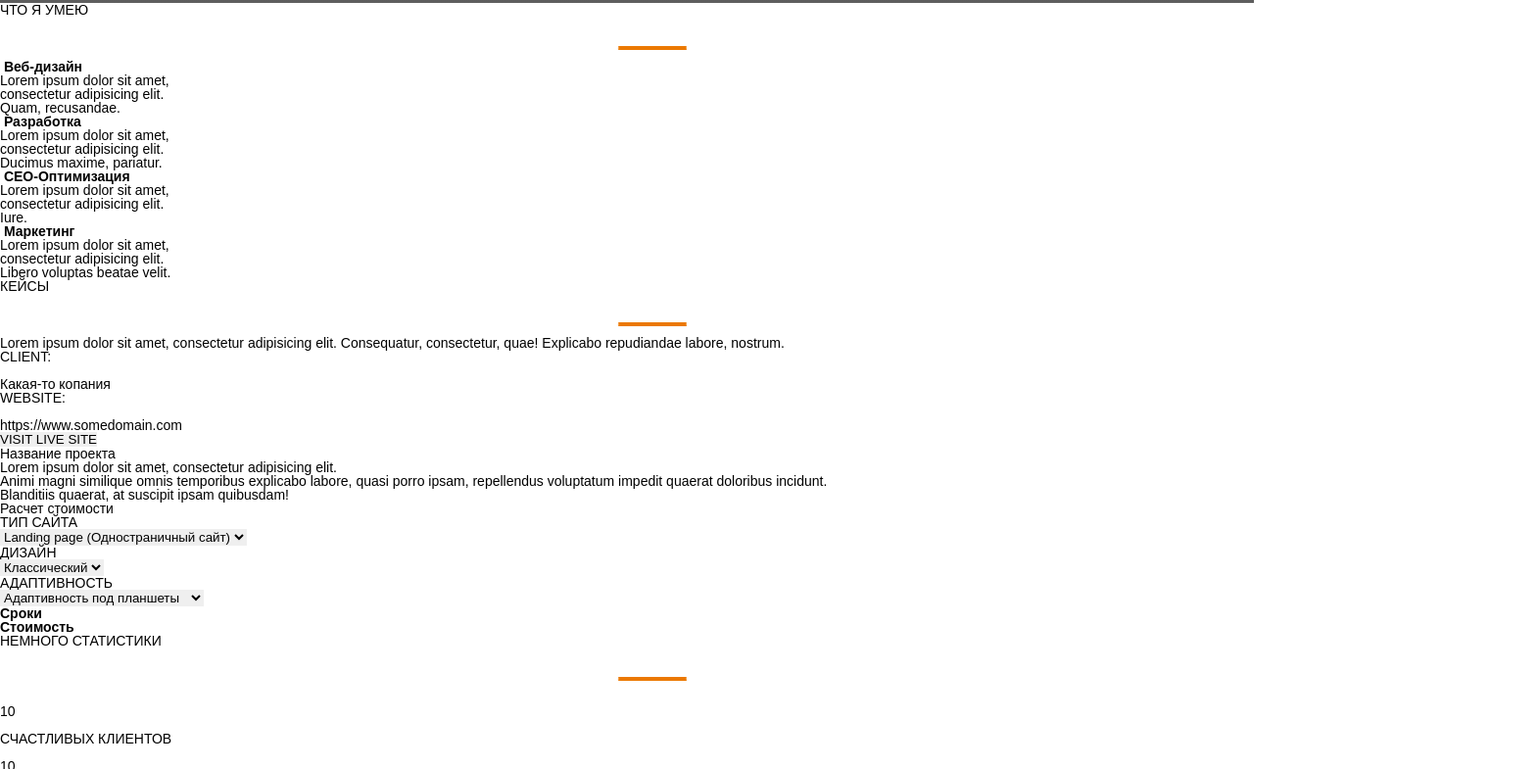
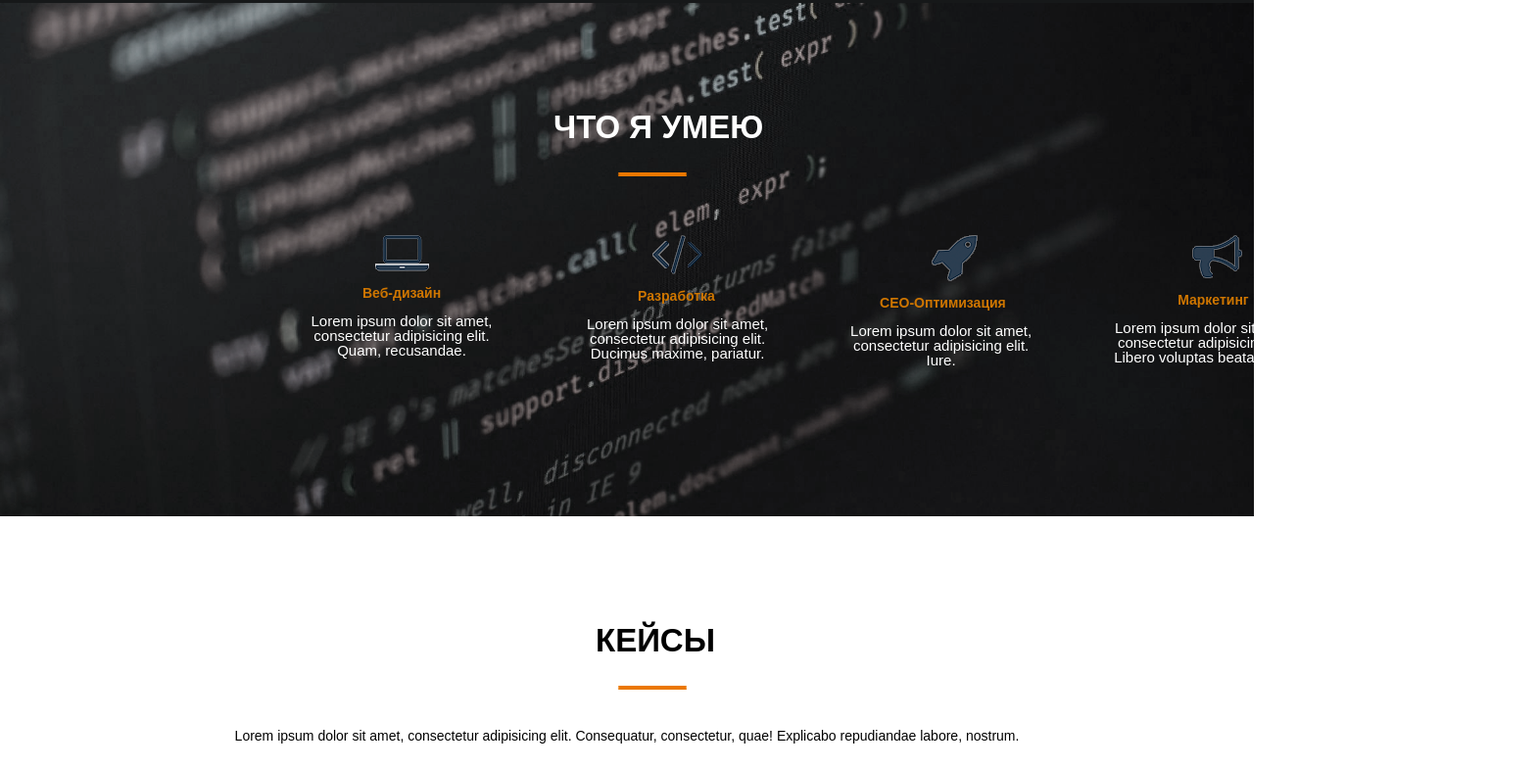
Before and after one commit to AlexStenin/AlexStenin.github.io, a plain HTML site: page src/index.html in a window 1280 px wide. Shown: the part 1512-2297 px from the top of the page at 98% size, 1570 px wide, since content can reach past the window. Drawn offline with Linux system fonts and the light colour scheme.

Commit message:
Оформил блок "Кейсы" в css

```diff
--- a/src/css/style.css
+++ b/src/css/style.css
@@ -1,13 +1,15 @@
-body{
+body {
     font-family: Arial, sans-serif;
 }
-nav{
+
+nav {
     width: 100%;
     height: 60px;
     background: #344051;
 
 }
-.logo{
+
+.logo {
     color: #fff;
     font-size: 28px;
     line-height: 60px;
@@ -15,12 +17,12 @@ nav{
     float: left;
 }
 
-.menu{
+.menu {
     float: left;
     padding-left: 432px;
 }
 
-.menu li{
+.menu li {
     float: left;
     line-height: 60px;
     color: #fff;
@@ -29,26 +31,30 @@ nav{
     text-transform: uppercase;
 }
 
-.main{
+.main {
     width: 100%;
     height: calc(100% - 60px);
-    background: url(../img/me.png) 90% 100%/auto 75% no-repeat , url(../img/bg.jpg) center/cover no-repeat;
+    background: url(../img/me.png) 90% 100%/auto 75% no-repeat, url(../img/bg.jpg) center/cover no-repeat;
 }
-.title_container{
+
+.title_container {
     float: left;
     margin: 400px 0px 0px 404px;
     color: #f9fafe;
     text-align: center;
 }
-.title_container h1{
+
+.title_container h1 {
     font-size: 60px;
     font-weight: bold;
 }
-.title_container h4{
+
+.title_container h4 {
     margin-top: 40px;
     font-size: 21px;
 }
-.title_container input{
+
+.title_container input {
     height: 40px;
     text-align: center;
     border: 2px solid #fff;
@@ -59,17 +65,22 @@ nav{
     padding: 0px 16px;
     margin: 55px 14px 0px 14px;
 }
+
 .about_me {
     float: left;
     width: 100%;
     height: 715px;
-    /* Permalink - use to edit and share this gradient: https://colorzilla.com/gradient-editor/#080808+0,383838+50,5e5e5e+100 */
-background: #080808; /* Old browsers */
-background: -moz-linear-gradient(top,  #080808 0%, #383838 50%, #5e5e5e 100%); /* FF3.6-15 */
-background: -webkit-linear-gradient(top,  #080808 0%,#383838 50%,#5e5e5e 100%); /* Chrome10-25,Safari5.1-6 */
-background: linear-gradient(to bottom,  #080808 0%,#383838 50%,#5e5e5e 100%); /* W3C, IE10+, FF16+, Chrome26+, Opera12+, Safari7+ */
-filter: progid:DXImageTransform.Microsoft.gradient( startColorstr='#080808', endColorstr='#5e5e5e',GradientType=0 ); /* IE6-9 */
-
+    /* Permalink - use to edit and share this gradient: https://colorzilla.com/gradient-editor/#080808+0,222222+50,161819+100 */
+    background: #080808;
+    /* Old browsers */
+    background: -moz-linear-gradient(top, #080808 0%, #222222 50%, #161819 100%);
+    /* FF3.6-15 */
+    background: -webkit-linear-gradient(top, #080808 0%, #222222 50%, #161819 100%);
+    /* Chrome10-25,Safari5.1-6 */
+    background: linear-gradient(to bottom, #080808 0%, #222222 50%, #161819 100%);
+    /* W3C, IE10+, FF16+, Chrome26+, Opera12+, Safari7+ */
+    filter: progid:DXImageTransform.Microsoft.gradient(startColorstr='#080808', endColorstr='#161819', GradientType=0);
+    /* IE6-9 */
 }
 
 #pic {
@@ -77,11 +88,11 @@ filter: progid:DXImageTransform.Microsoft.gradient( startColorstr='#080808', end
 
     width: 10%;
     height: 24%;
-    border: 1px solid #fff;
+    border: 1px solid #080808;
     border-radius: 50%;
 }
 
-.about_me h2{
+.about_me h2 {
     font-size: 33px;
     font-weight: bold;
     margin-top: 110px;
@@ -89,7 +100,7 @@ filter: progid:DXImageTransform.Microsoft.gradient( startColorstr='#080808', end
     color: #fff;
 }
 
-.about_me span{
+.about_me span {
     width: 45%;
     display: block;
     text-align: justify;
@@ -99,7 +110,7 @@ filter: progid:DXImageTransform.Microsoft.gradient( startColorstr='#080808', end
     color: #fff;
 }
 
-.about_me input{
+.about_me input {
     height: 40px;
     text-align: center;
     border: 2px solid #fff;
@@ -109,10 +120,231 @@ filter: progid:DXImageTransform.Microsoft.gradient( startColorstr='#080808', end
     font-size: 14px;
     padding: 0px 10px;
     margin: 40px 14px 0px calc(50% - 38px);
+}
+
+#line {
+    margin-top: 30px;
+    margin-left: calc(50% - 10px);
+}
+
+.what_i_can {
+    float: left;
+    width: 100%;
+    height: 524px;
+    background: url(../img/fon1.png) center/cover no-repeat;
+}
+
+.block_description {
+    width: 1110px;
+    height: 260px;
+    margin-left: calc(25% - 15px);
+}
+
+.what_i_can h2 {
+    font-size: 33px;
+    font-weight: bold;
+    margin-top: 110px;
+    margin-left: calc(50% - 75px);
+    color: #fff;
+}
+
+.web_design {
+    width: 210px;
+    float: left;
+    margin: 50px 0px 0px 0px;
+}
+
+.web_design h3 {
+    color: #cf7600;
+    margin: 15px 0px 0px 65px;
+}
+
+.web_design span {
+    color: #fff;
+    display: block;
+    text-align: center;
+    font-size: 15px;
+}
+
+#web_des {
+    margin-left: 78px;
+}
+
+.dev {
+    float: left;
+    margin: 50px 0px 0px 84px;
 
 }
 
-#line{
-    margin-top: 30px;
-    margin-left: calc(50% - 10px);
+.dev h3 {
+    color: #cf7600;
+    margin: 15px 0px 0px 52px;
+
 }
+
+.dev span {
+    color: #fff;
+    display: block;
+    text-align: center;
+    font-size: 15px;
+}
+
+#dev {
+    margin-left: 67px;
+}
+
+.optimisation {
+    float: left;
+    margin: 50px 0px 0px 84px;
+
+}
+
+.optimisation h3 {
+    color: #cf7600;
+    margin: 15px 0px 0px 30px;
+}
+
+.optimisation span {
+    color: #fff;
+    display: block;
+    text-align: center;
+    font-size: 15px;
+}
+
+#rocket {
+    margin-left: 83px;
+}
+
+.marketing {
+    float: left;
+    margin: 50px 0px 0px 84px;
+}
+
+.marketing h3 {
+    color: #cf7600;
+    margin: 15px 0px 0px 65px;
+}
+
+.marketing span {
+    color: #fff;
+    display: block;
+    text-align: center;
+    font-size: 15px;
+}
+
+#gramofon {
+    margin-left: 80px;
+}
+
+.case_s {
+    float: left;
+    width: 100%;
+    height: 1152px;
+}
+
+.case_s h2 {
+    font-size: 33px;
+    font-weight: bold;
+    margin-top: 110px;
+    margin-left: calc(50% - 32px);
+}
+
+.case_s > span {
+    margin:  30px 0px 0px 0px;
+    display: block;
+    text-align: center;
+}
+
+#ex_prj {
+    margin: 30px 0px 0px 390px;
+}
+
+.website_example {
+    margin: 30px 0px 0px 390px;
+    width: 1180px;
+    height: 215px;
+}
+
+.client_web {
+    float: left;
+}
+
+.client_web h4 {
+    font-size: 18px;
+    font-weight: bold;
+
+}
+
+.client_web span {
+    display: block;
+    font-size: 15px;
+}
+
+.client_web a {
+    display: block;
+    font-size: 15px;
+}
+
+.client_web input {
+    height: 40px;
+    text-align: center;
+    border: 2px solid darkorange;
+    background-color: darkorange;
+    border-radius: 7px;
+    color: white;
+    font-size: 16px;
+    padding: 0px 39px;
+    margin: 0px 0px 0px 0px;
+}
+
+.project_name {
+
+    width: 900px;
+    float: left;
+    margin-left: 79px;
+}
+
+.project_name h3 {
+    font-size: 18px;
+    font-weight: bold;
+}
+
+.project_name span{
+    display: block;
+    margin: 10px 0px 0px 0px;
+    font-size: 15px;
+}
+
+.calculation {
+    height: 850px;
+    width: 100%;
+    float: left;
+}
+
+.calculation h2{
+    font-size: 33px;
+    margin: 100px 0px 0px calc(50% - 105px);
+}
+
+.calculation h3{
+    font-size: 27px;
+
+}
+
+.statistic {
+    height: 500px;
+    width: 100%;
+    float: left;
+}
+
+.reviews {
+    height: 590px;
+    width: 100%;
+    float: left;
+}
+
+.contacts{
+    height: 810px;
+    width: 100%;
+    float: left;
+}
--- a/src/index.html
+++ b/src/index.html
@@ -47,8 +47,6 @@
         <span>Lorem ipsum dolor sit amet, consectetur adipisicing elit. Architecto, optio enim, quaerat amet impedit nostrum nesciunt placeat incidunt asperiores rerum repellendus iure, soluta ad doloremque natus recusandae sunt modi omnis!</span>
 
         <input type="submit" value="Скачать резюме">
-        <!--Добваить мини пикчу download'a-->
-
     </div>
 
     <div class="what_i_can">
@@ -56,24 +54,23 @@
         <h2>ЧТО Я УМЕЮ</h2>
 
         <div id="line"><img src="img/line.png" alt=""></div>
-        <!--Сделать в css-->
 
         <div class="block_description">
 
             <div class="web_design">
-                <img src="" alt="">
+                <img src="img/notebook.png" alt="" id="web_des">
                 <!--Картинка с ноутом-->
-                <span><b>Веб-дизайн</b></span> <br>
+                <h3><b>Веб-дизайн</b></h3> <br>
 
-                <span>Lorem ipsum dolor sit amet, <br>
-                    consectetur adipisicing elit. <br>
+                <span>Lorem ipsum dolor sit amet,
+                    consectetur adipisicing elit.
                     Quam, recusandae.</span>
             </div>
 
             <div class="dev">
-                <img src="" alt="">
+                <img src="img/znak.png" alt="" id="dev">
                 <!--Картинка с тегом-->
-                <span><b>Разработка</b></span> <br>
+                <h3><b>Разработка</b></h3> <br>
 
                 <span>Lorem ipsum dolor sit amet, <br>
                     consectetur adipisicing elit. <br>
@@ -81,19 +78,19 @@
             </div>
 
             <div class="optimisation">
-                <img src="" alt="">
+                <img src="img/rocket.png" alt="" id="rocket">
                 <!--Картинка с ракетой-->
-                <span><b>CEO-Оптимизация</b></span> <br>
+                <h3><b>CEO-Оптимизация</b></h3> <br>
 
                 <span>Lorem ipsum dolor sit amet, <br>
                     consectetur adipisicing elit. <br>
                     Iure.</span>
             </div>
 
-            <div class="web_design">
-                <img src="" alt="">
+            <div class="marketing">
+                <img src="img/gramofon.png" alt="" id="gramofon">
                 <!--Картинка с рупором-->
-                <span><b>Маркетинг</b></span> <br>
+                <h3><b>Маркетинг</b></h3> <br>
 
                 <span>Lorem ipsum dolor sit amet, <br>
                     consectetur adipisicing elit. <br>
@@ -103,42 +100,47 @@
         </div>
     </div>
 
-    <div class="case's">
+    <div class="case_s">
 
         <h2>КЕЙСЫ</h2>
 
         <div id="line"><img src="img/line.png" alt=""></div>
-        <!--Сделать в css-->
 
         <span>Lorem ipsum dolor sit amet, consectetur adipisicing elit. Consequatur, consectetur, quae! Explicabo repudiandae labore, nostrum.</span>
 
+        <img src="img/ex_prj.png" alt="" id="ex_prj">
+
         <div class="website_example">
-            <!--  <img src="" alt="">  2-3 Картинки с готовым сайтом-->
+
+
 
             <div class="client_web">
                 <h4>CLIENT:</h4> <br>
-                <span>Какая-то копания</span> <br>
+
+                <span>Какая-то компания</span> <br>
 
                 <h4>WEBSITE:</h4> <br>
                 <a href="https://www.somedomain.com">https://www.somedomain.com</a> <br>
 
-                <input type="submit" value="VISIT LIVE SITE"> <br> <!-- Оформление кнопки в css-->
+                <input type="submit" value="VISIT LIVE SITE"> <br>
 
             </div>
 
             <div class="project_name">
 
                 <h3>Название проекта</h3>
-                <span>Lorem ipsum dolor sit amet, consectetur adipisicing elit. <br>
-                    Animi magni similique omnis temporibus explicabo labore, quasi porro ipsam, repellendus voluptatum impedit quaerat doloribus incidunt. <br>
-                    Blanditiis quaerat, at suscipit ipsam quibusdam!</span>
+
+                <span>Lorem ipsum dolor sit amet, consectetur adipisicing elit. Eveniet vero, excepturi ut doloribus officiis assumenda soluta tempore blanditiis labore doloremque reiciendis facere magnam voluptatibus rem culpa in saepe quam. Expedita pariatur unde eum dicta fuga ratione recusandae suscipit, aliquam quasi adipisci sunt esse veritatis animi maiores, iste voluptate excepturi ducimus.</span>
             </div>
         </div>
     </div>
 
-    <h2>Расчет стоимости</h2>
+
 
     <div class="calculation">
+
+        <h2>Расчет стоимости</h2>
+        <div id="line"><img src="img/line.png" alt=""></div>
         <form action="#" name="calc">
 
             <h3>ТИП САЙТА</h3>
@@ -154,6 +156,7 @@
 
             <h3>ДИЗАЙН</h3>
             <select name="design" id="2">
+                <option disabled>Выберите пункт...</option>
                 <option value="Классический">Классический</option>
                 <option value="Минимализм">Минимализм</option>
                 <option value="Типографика">Типографика</option>
@@ -164,6 +167,7 @@
 
             <h3>АДАПТИВНОСТЬ</h3>
             <select name="adapt" id="3">
+                <option disabled>Выберите пункт...</option>
                 <option value="Адаптивность под планшеты">Адаптивность под планшеты</option>
                 <option value="Адаптивность под смартфоны">Адаптивность под смартфоны</option>
             </select>
@@ -239,7 +243,7 @@
         <div class="contacts">
             <h2>МОИ КОНТАКТЫ</h2>
 
-            <div class="line"><img src="img/line.png" alt=""></div>
+            <div id="line"><img src="img/line.png" alt=""></div>
             <!--Сделать в css-->
             <span>Lorem ipsum dolor sit amet, consectetur adipisicing elit. Quaerat totam nam eveniet accusantium maxime illo error eum accusamus amet libero?</span>
 
```
Also changed, not shown: src/img/ex_prj.png (added), src/img/fon1.png (added), src/img/gramofon.png (added), src/img/notebook.png (added), src/img/rocket.png (added), src/img/znak.png (added).
